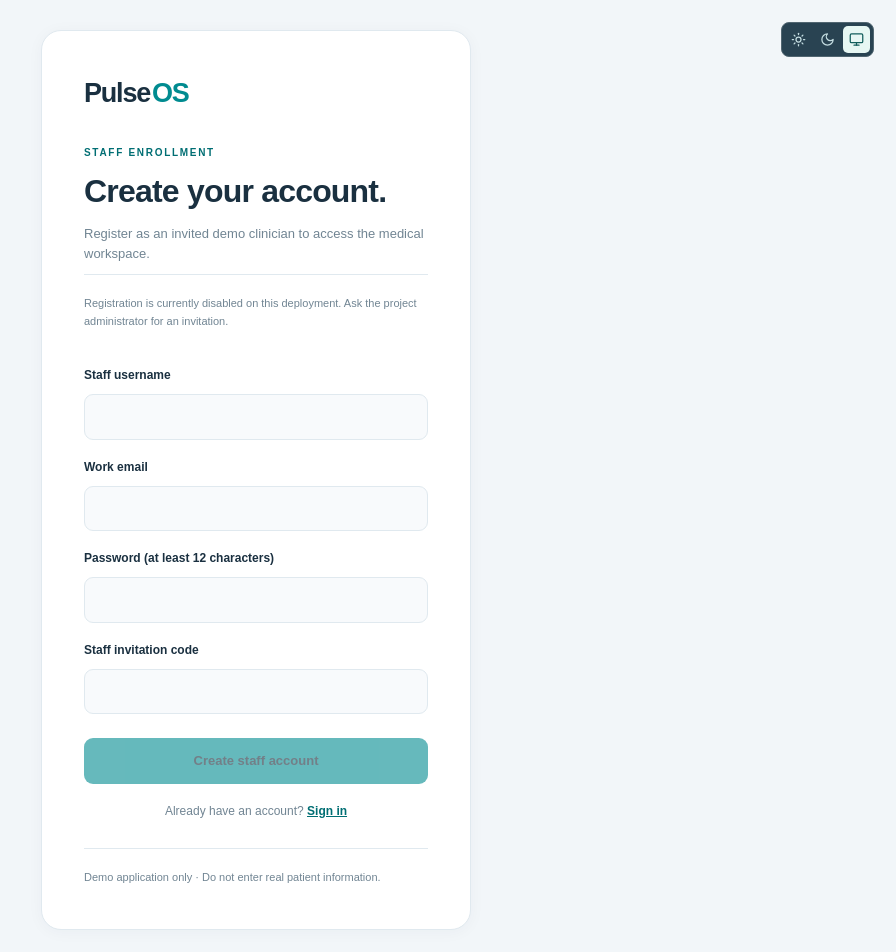
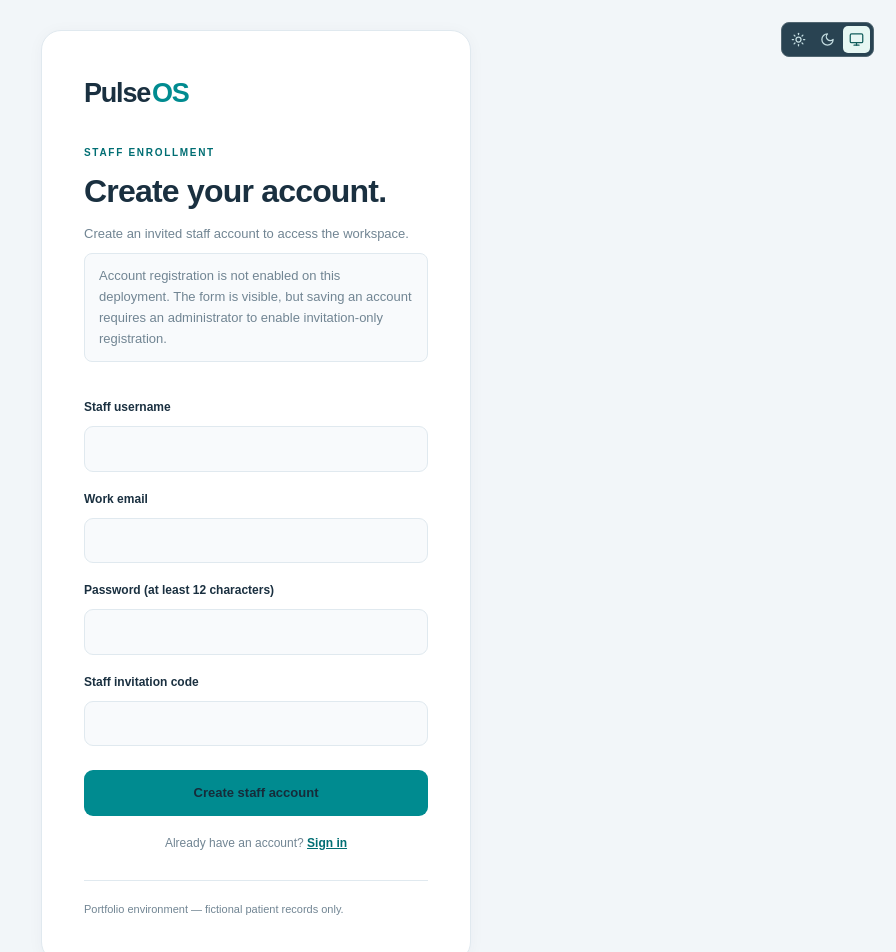
Before and after one commit to DEvARyan77/pulseos-clinical, a Next.js app in the folder apps/web/: page /signup in a window 1280 px wide. Shown: the top 952 px of the page, without its empty margins (384-1280 px from the left). Built offline with nearby package versions, Linux system fonts and the light colour scheme.

Commit message:
fix(auth): make login and signup fields usable with clear setup errors

```diff
--- a/apps/web/src/app/signup/page.tsx
+++ b/apps/web/src/app/signup/page.tsx
@@ -15,13 +15,14 @@ export default function SignupPage() {
         <div className={styles.wordmark}>Pulse<span>OS</span></div>
         <div className={styles.kicker}>STAFF ENROLLMENT</div>
         <h1>Create your account.</h1>
-        <p>Register as an invited demo clinician to access the medical workspace.</p>
-        {!enabled && <p className={styles.notice} role="status">
-          Registration is currently disabled on this deployment. Ask the project administrator for an invitation.
+        <p>Create an invited staff account to access the workspace.</p>
+        {!enabled && <p className={styles.setupNotice} role="status">
+          Account registration is not enabled on this deployment. The form is visible,
+          but saving an account requires an administrator to enable invitation-only registration.
         </p>}
         <SignupForm enabled={enabled} />
         <p className={styles.formLink}>Already have an account? <Link href="/login">Sign in</Link></p>
-        <div className={styles.notice}>Demo application only · Do not enter real patient information.</div>
+        <div className={styles.notice}>Portfolio environment — fictional patient records only.</div>
       </section>
     </main>
   );
--- a/apps/web/src/components/signup-form.tsx
+++ b/apps/web/src/components/signup-form.tsx
@@ -14,9 +14,12 @@ export default function SignupForm({ enabled }: { enabled: boolean }) {
 
   async function submit(event: FormEvent<HTMLFormElement>) {
     event.preventDefault();
-    if (!enabled) return;
+    setStatus("");
+    if (!enabled) {
+      setStatus("Staff registration is currently closed. Enable authentication and invitation-only registration on both Render services.");
+      return;
+    }
     setPending(true);
-    setStatus("");
     try {
       const response = await fetch("/api/auth/register", {
         method: "POST",
@@ -44,20 +47,18 @@ export default function SignupForm({ enabled }: { enabled: boolean }) {
       <label htmlFor="signup-username">Staff username</label>
       <input id="signup-username" autoComplete="username" value={username}
         onChange={event => setUsername(event.target.value)}
-        minLength={3} maxLength={40} pattern="[a-zA-Z][a-zA-Z0-9_.-]{2,39}" required disabled={!enabled} />
+        minLength={3} maxLength={40} pattern="[a-zA-Z][a-zA-Z0-9_.-]{2,39}" required />
       <label htmlFor="signup-email">Work email</label>
       <input id="signup-email" type="email" autoComplete="email" value={email}
-        onChange={event => setEmail(event.target.value)} maxLength={254} required disabled={!enabled} />
+        onChange={event => setEmail(event.target.value)} maxLength={254} required />
       <label htmlFor="signup-password">Password (at least 12 characters)</label>
       <input id="signup-password" type="password" autoComplete="new-password" value={password}
-        onChange={event => setPassword(event.target.value)} minLength={12} maxLength={128}
-        required disabled={!enabled} />
+        onChange={event => setPassword(event.target.value)} minLength={12} maxLength={128} required />
       <label htmlFor="signup-invite">Staff invitation code</label>
       <input id="signup-invite" type="password" autoComplete="off" value={invitationCode}
-        onChange={event => setInvitationCode(event.target.value)} maxLength={256}
-        required disabled={!enabled} />
+        onChange={event => setInvitationCode(event.target.value)} maxLength={256} required />
       {status && <p className="auth-error" role="alert">{status}</p>}
-      <button type="submit" className="auth-submit" disabled={!enabled || pending}>
+      <button type="submit" className="auth-submit" disabled={pending}>
         {pending ? "Creating account…" : "Create staff account"}
       </button>
     </form>
```
Also changed, not shown: apps/web/src/app/login/page.tsx (+5 -4 lines), apps/web/src/components/login-form.tsx (+9 -6 lines).
